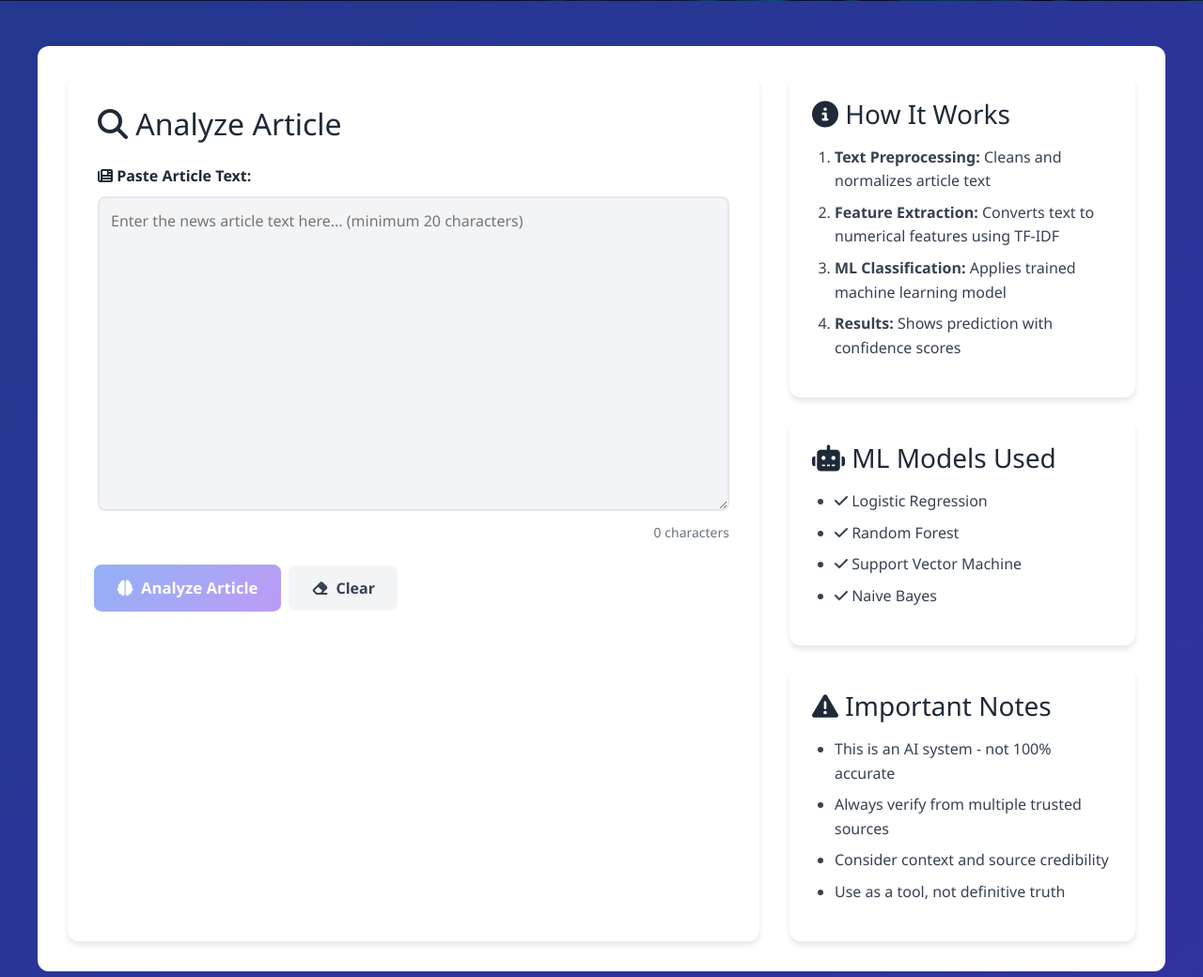
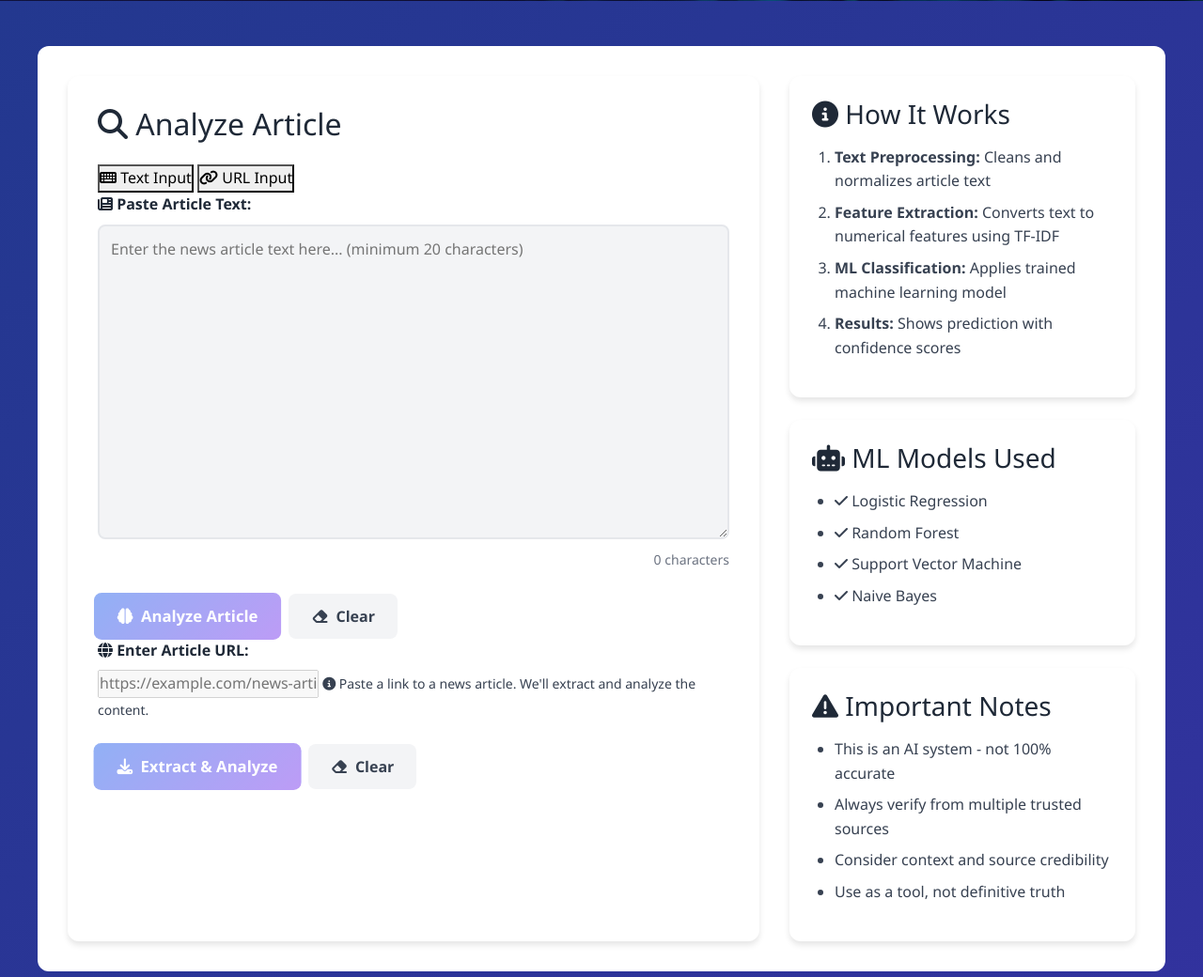
Before and after one commit to PrasithDeAlwis/TruthLens-Article-Detector, a Flask app: page / in a window 1280 px wide. Shown: the part 799-1839 px from the top of the page at 94% size. Run offline with Flask 3, Linux system fonts and the light colour scheme.

Commit message:
Update templates to support URL-based article analysis

```diff
--- a/templates/base.html
+++ b/templates/base.html
@@ -19,8 +19,8 @@
                 <img src="{{ url_for('static', filename='images/logo3.png') }}" alt="TruthLens Logo" class="nav-logo">
             </div>
             <ul class="nav-menu" id="navMenu">
-                <li><a href="{{ url_for('home') }}" class="nav-link active">Home</a></li>
-                <li><a href="{{ url_for('about') }}" class="nav-link">About</a></li>
+                <li><a href="{{ url_for('home') }}" class="nav-link {% if request.endpoint == 'home' %}active{% endif %}">Home</a></li>
+                <li><a href="{{ url_for('about') }}" class="nav-link {% if request.endpoint == 'about' %}active{% endif %}">About</a></li>
                 <li><a href="https://github.com/PrasithDeAlwis/TruthLens-Article-Detector" target="_blank" class="nav-link">
                     <i class="fab fa-github"></i>
                 </a></li>
--- a/templates/index.html
+++ b/templates/index.html
@@ -33,6 +33,18 @@
     <div class="prediction-section" data-aos="fade-right">
         <h2><i class="fas fa-search"></i> Analyze Article</h2>
 
+        <!-- Input Method Tabs -->
+        <div class="input-tabs">
+            <button class="tab-btn active" data-tab="text-tab">
+                <i class="fas fa-keyboard"></i> Text Input
+            </button>
+            <button class="tab-btn" data-tab="url-tab">
+                <i class="fas fa-link"></i> URL Input
+            </button>
+        </div>
+
+        <!-- Text Input Tab -->
+        <div id="text-tab" class="tab-content active">
             <form id="prediction-form">
                 <div class="form-group">
                     <label for="article-text">
@@ -57,6 +69,37 @@
                     <i class="fas fa-eraser"></i> Clear
                 </button>
             </form>
+        </div>
+
+        <!-- URL Input Tab -->
+        <div id="url-tab" class="tab-content">
+            <form id="url-form">
+                <div class="form-group">
+                    <label for="article-url">
+                        <i class="fas fa-globe"></i> Enter Article URL:
+                    </label>
+                    <input
+                        type="url"
+                        id="article-url"
+                        name="url"
+                        class="url-input"
+                        placeholder="https://example.com/news-article"
+                        {% if not model_loaded %}disabled{% endif %}
+                    />
+                    <small class="input-hint">
+                        <i class="fas fa-info-circle"></i>
+                        Paste a link to a news article. We'll extract and analyze the content.
+                    </small>
+                </div>
+
+                <button type="submit" class="btn btn-primary" {% if not model_loaded %}disabled{% endif %}>
+                    <i class="fas fa-download"></i> Extract & Analyze
+                </button>
+                <button type="button" class="btn btn-secondary" id="clear-url-btn">
+                    <i class="fas fa-eraser"></i> Clear
+                </button>
+            </form>
+        </div>
 
         <div id="loading" class="loading" style="display: none;">
             <i class="fas fa-spinner fa-spin"></i> Analyzing article...
@@ -96,6 +139,17 @@
                         <div class="stat-value" id="word-count"></div>
                         <div class="stat-label">Words</div>
                     </div>
+                </div>
+            </div>
+
+            <!-- Extracted Text Preview (for URL input) -->
+            <div id="extracted-text-section" class="extracted-text-section" style="display: none;">
+                <h4><i class="fas fa-file-alt"></i> Extracted Text Preview</h4>
+                <div class="extracted-text-box">
+                    <p id="extracted-text-content"></p>
+                    <button type="button" class="btn-view-full" id="toggle-full-text">
+                        Show more <i class="fas fa-chevron-down"></i>
+                    </button>
                 </div>
             </div>
         </div>
```
Also changed, not shown: templates/about.html (+37 -30 lines). Lines whose indentation alone changed are shown as unchanged.
